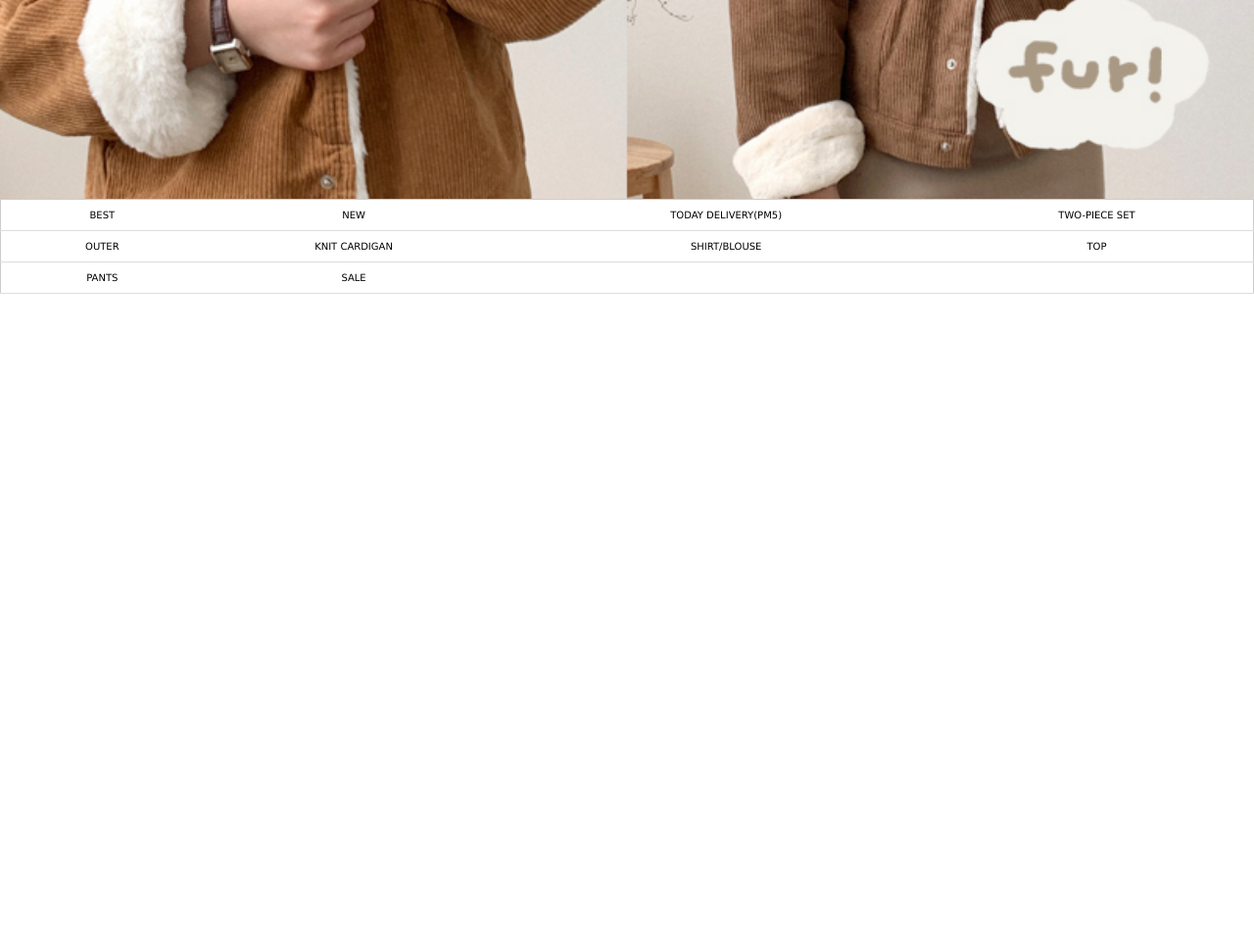
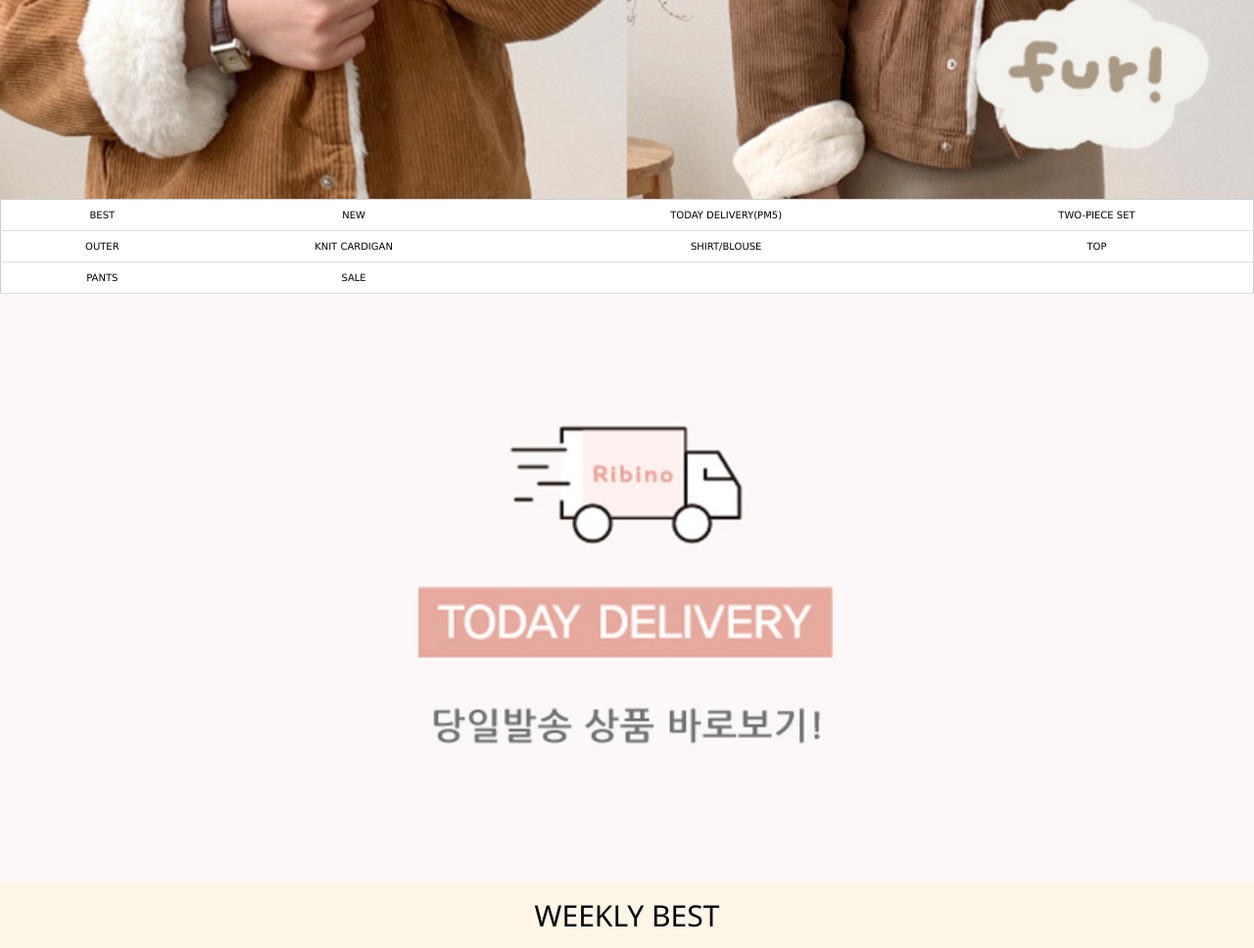
Before and after one commit to Sof-max/new1, a plain HTML site: page index.html in a window 1280 px wide. Shown: the part 1183-2151 px from the top of the page at 98% size. Before the commit the page ends 1483 px from the top, so only its background shows below. Drawn offline with nearby package versions, Linux system fonts and the light colour scheme.

Commit message:
photo.del

```diff
--- a/index.html
+++ b/index.html
@@ -33,7 +33,7 @@
   </div>
 
 
-
+  <!--Главное слайд шоу-->
   <div class="container">
     <a href="#"> <img class="mySlides" style="width:100% ; display: table-cell; vertical-align: top;"
         src="images/imsl.jpg"></a>
@@ -67,8 +67,12 @@
   </table>
   </div>
 
+  <img style="width: 100%;" src="images/доставка.jpg" alt="">
 
+  <div class="w3-container w3-sand">
+    <h2 class="w3-center">WEEKLY BEST</h2>
 
+  </div>
 
 
 
```
Also changed, not shown: images/доставка.jpg (added).
